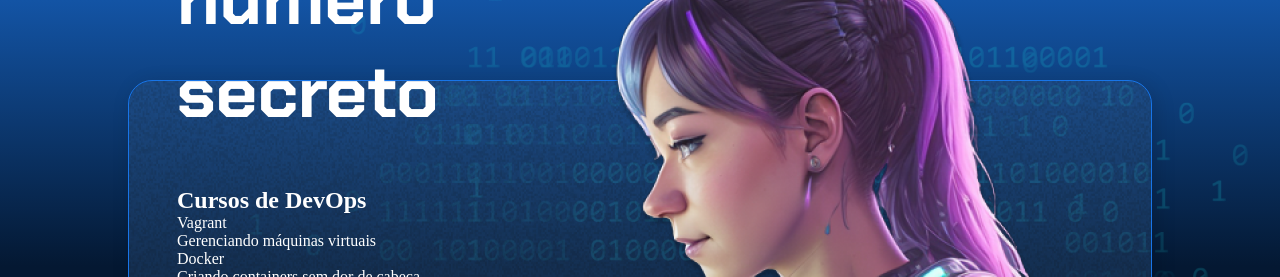
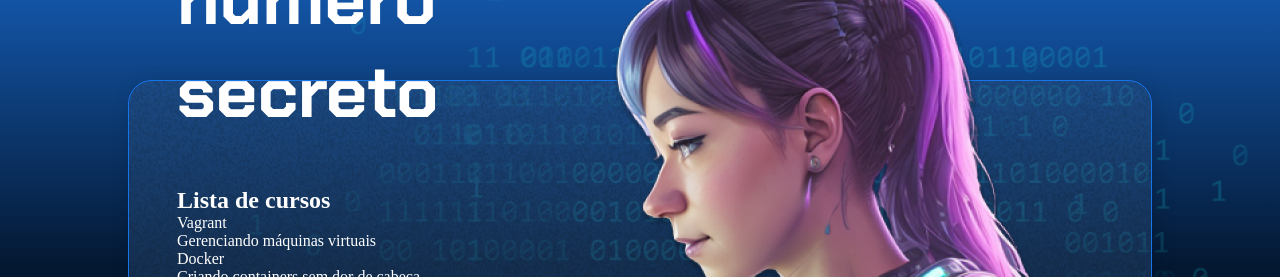
Before and after one commit to raquelConta2/cursos-alura, a plain HTML site: page index.html in a window 1280 px wide. Shown: the top 277 px of the page. Drawn offline with Linux system fonts and the light colour scheme; a script that the page names is missing.

Commit message:
Simplificando o título

```diff
--- a/index.html
+++ b/index.html
@@ -20,7 +20,7 @@
             <div class="container__informacoes">
                 <div class="container__texto">
                     <h1>Adivinhe o <span class="container__texto-azul">numero secreto teste</span></h1>
-                    <h2>Cursos de DevOps</h2>
+                    <h2>Lista de cursos</h2>
 
                     <dl>
                         <dt>Vagrant</dt>
```
